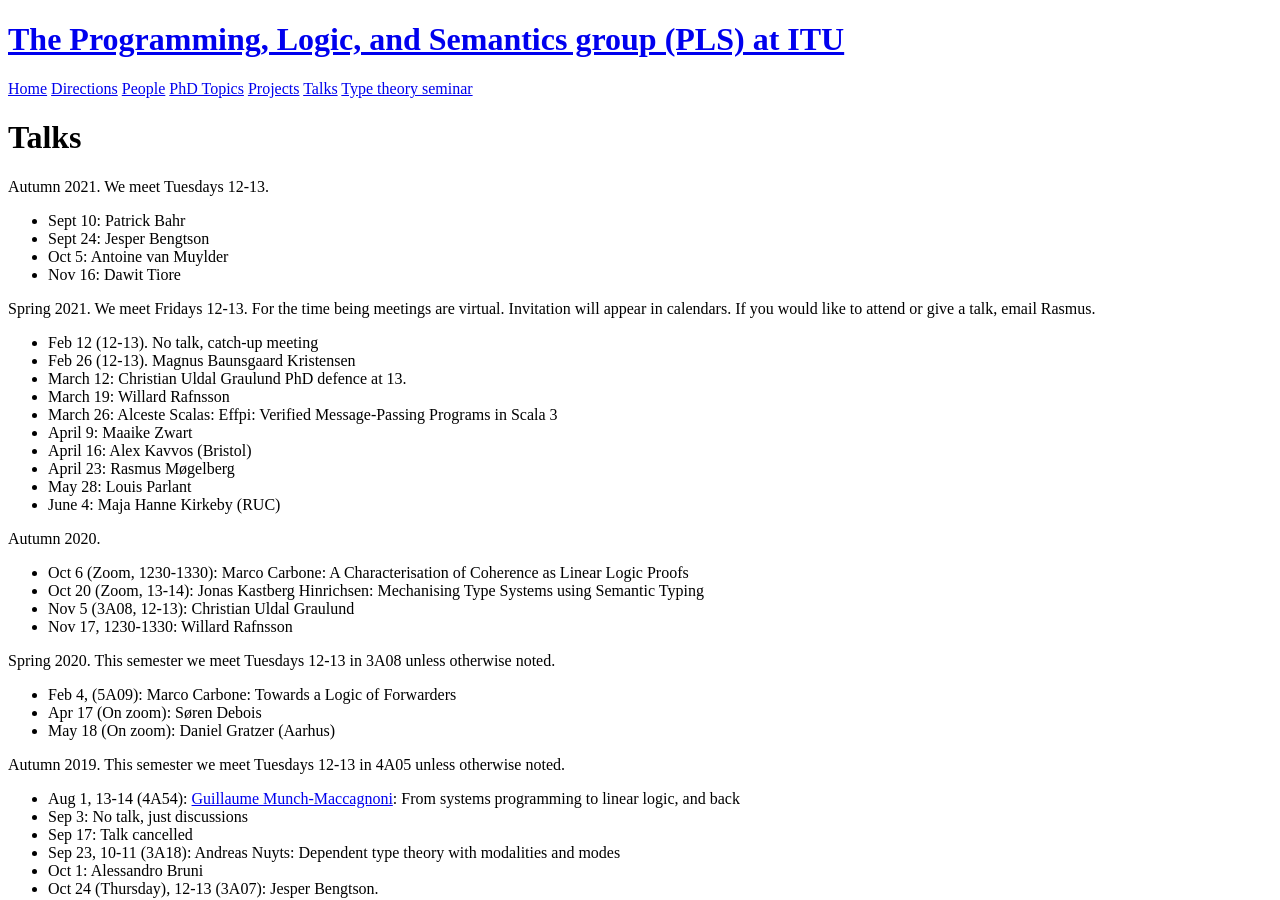
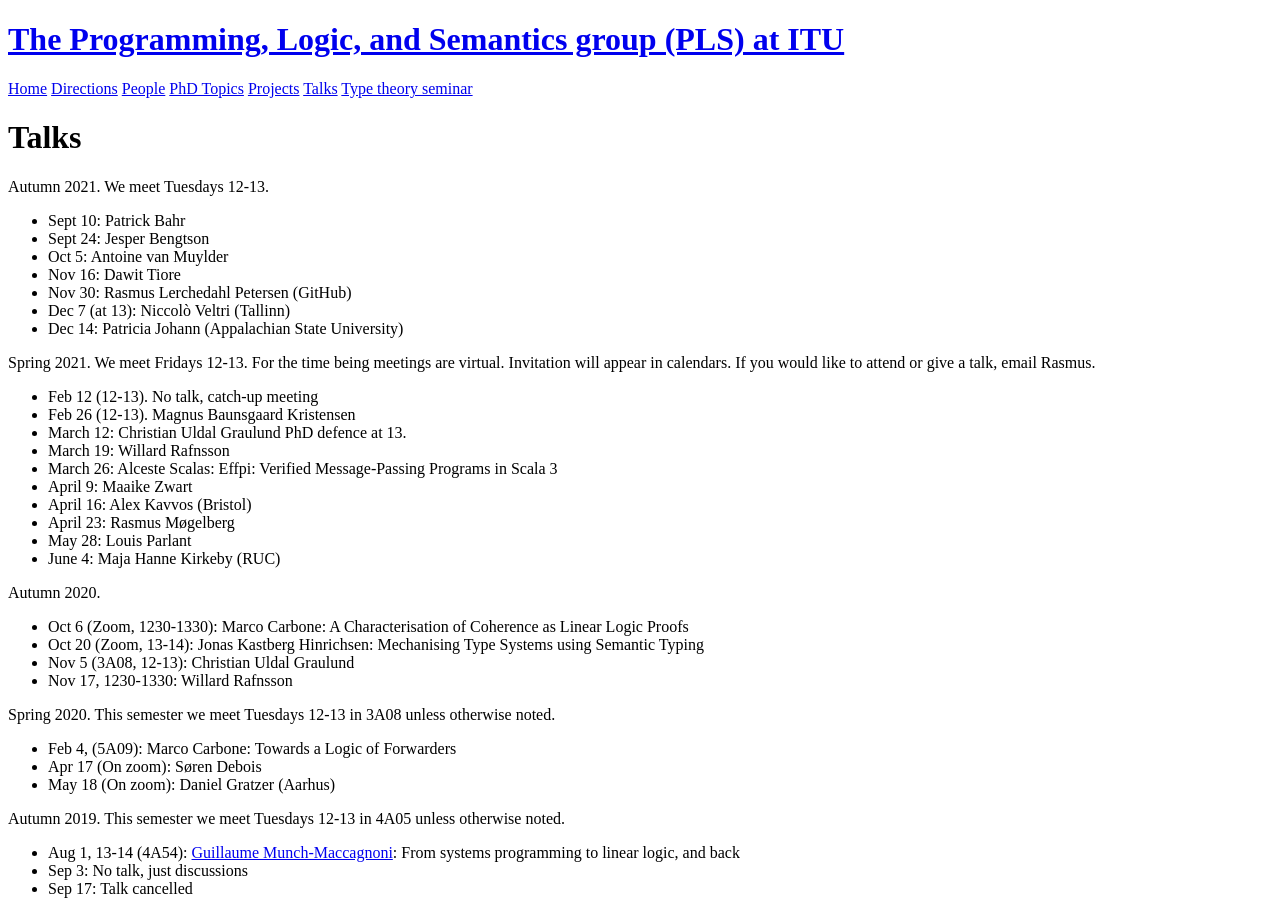
Before and after one commit to rmogelberg/pls.itu.dk, a Jekyll site: the page built from Talks.md, in a window 1280 px wide and 900 px high. Built offline with Jekyll 4.4.1, drawn with Linux system fonts in a browser that asks for light colours.

Commit message:
Updated talks page

```diff
--- a/Talks.md
+++ b/Talks.md
@@ -8,6 +8,9 @@ Autumn 2021. We meet Tuesdays 12-13.
 - Sept 24: Jesper Bengtson
 - Oct 5: Antoine van Muylder
 - Nov 16: Dawit Tiore
+- Nov 30: Rasmus Lerchedahl Petersen (GitHub)
+- Dec 7 (at 13): Niccolò Veltri (Tallinn)
+- Dec 14: Patricia Johann (Appalachian State University)
 
 Spring 2021. We meet Fridays 12-13. For the time being meetings are virtual. Invitation will appear in calendars. If you would like to attend or give a talk, email Rasmus.
 - Feb 12 (12-13). No talk, catch-up meeting
```
